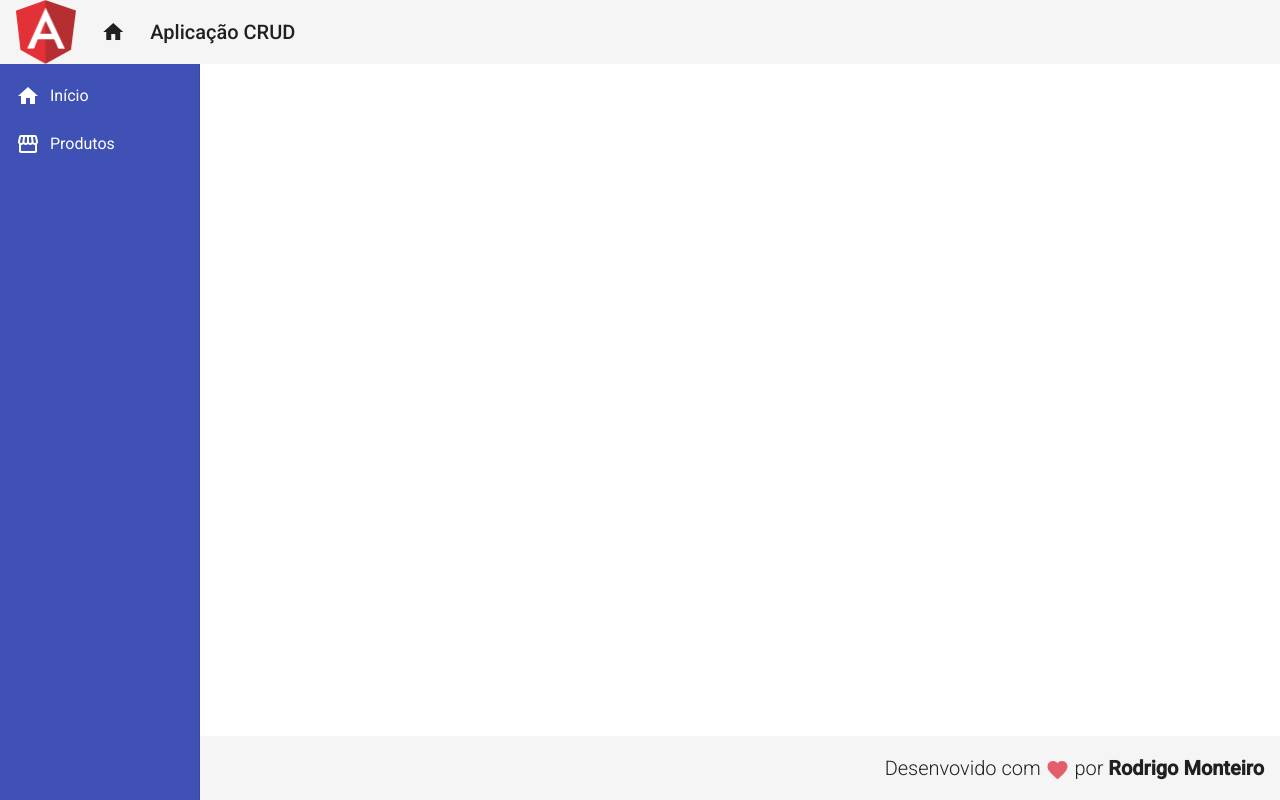
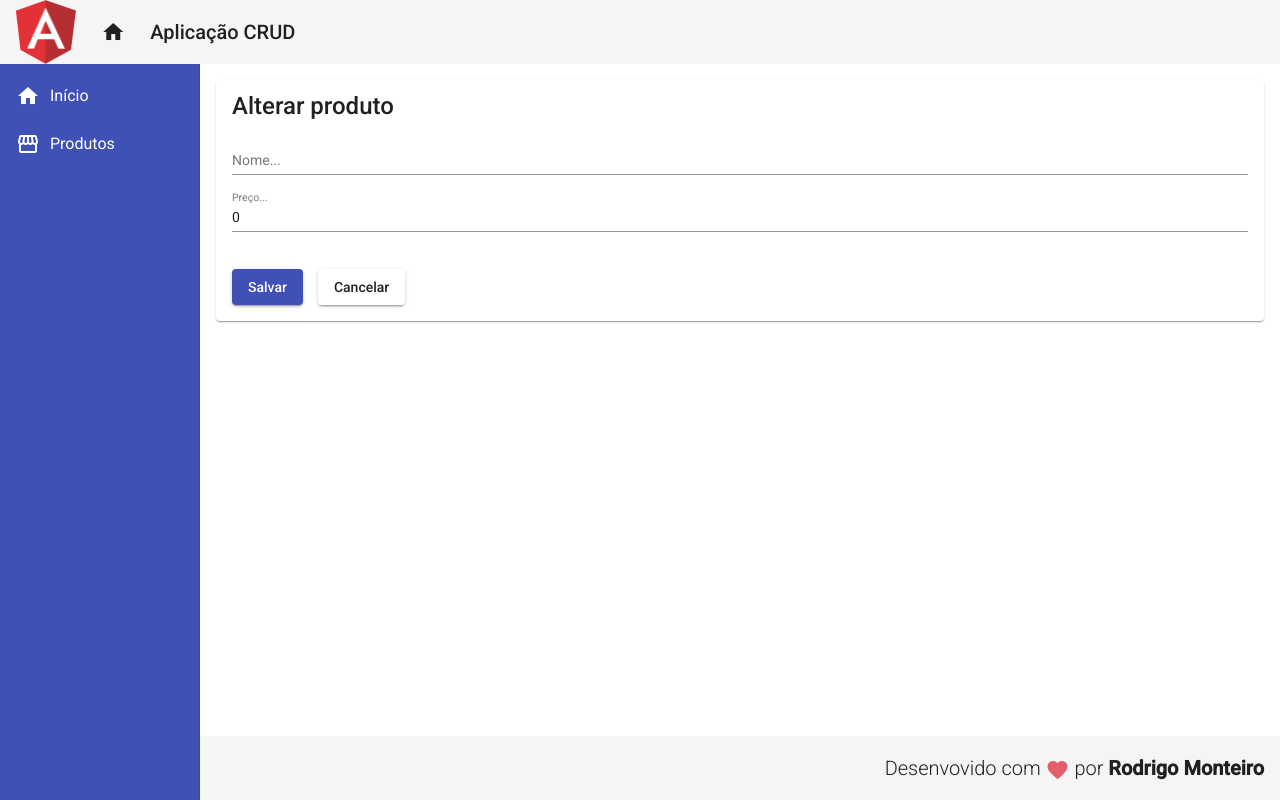
Before and after one commit to RodrigoMonteiro/crud-com-angular, an Angular app in the folder frontend/: page /products/update/1 in a window 1280 px wide. Before the commit this address led to /. Built offline with nearby package versions, Linux system fonts and the light colour scheme; no server answers.

Commit message:
Atualização e exclusão de produto

```diff
--- a/frontend/src/app/components/product/product-create/product-create.component.ts
+++ b/frontend/src/app/components/product/product-create/product-create.component.ts
@@ -1,3 +1,4 @@
+import { Observable } from 'rxjs';
 import { Product } from './../product.model';
 import { Component, OnInit } from '@angular/core';
 import { Router } from '@angular/router';
--- /dev/null
+++ b/frontend/src/app/components/product/product-delete/product-delete.component.css
@@ -0,0 +1,9 @@
+form {
+    display: flex;
+    flex-direction: column;
+    margin-top: 20px;
+}
+
+button{
+    margin: 20px 15px 0px 0px ;
+}
--- /dev/null
+++ b/frontend/src/app/components/product/product-delete/product-delete.component.html
@@ -0,0 +1,21 @@
+<mat-card>
+    <mat-card-title>
+        Confirmação de exclusão do produto
+    </mat-card-title>
+    <form>
+        <mat-form-field>
+            <input matInput placeholder="Nome..." [value]="product.name" name="name" disabled>
+        </mat-form-field>
+        <mat-form-field>
+
+            <input matInput placeholder="Preço..." [value]="product.price" name="price" disabled>
+        </mat-form-field>
+    </form>
+    <button mat-raised-button (click)="deleteProduct()" color="warn">
+        Excluir
+    </button>
+
+    <button mat-raised-button (click)="cancel()">
+        Cancelar
+    </button>
+</mat-card>
--- /dev/null
+++ b/frontend/src/app/components/product/product-delete/product-delete.component.ts
@@ -0,0 +1,31 @@
+import { ActivatedRoute } from '@angular/router';
+import { ProductService } from './../product.service';
+import { Product } from './../product.model';
+import { Router } from '@angular/router';
+import { Component, OnInit } from '@angular/core';
+
+@Component({
+  selector: 'app-product-delete',
+  templateUrl: './product-delete.component.html',
+  styleUrls: ['./product-delete.component.css']
+})
+export class ProductDeleteComponent implements OnInit {
+
+  product: Product = { id:0 ,name: "", price: 0 }
+  constructor(private productService: ProductService, private router: Router, private route: ActivatedRoute) { }
+  ngOnInit(): void {
+    const id = this.route.snapshot.paramMap.get('id')
+    this.productService.readById(id).subscribe(product => {
+    this.product = product
+    })
+  }
+  deleteProduct(): void {
+      this.productService.delete(`${this.product.id}`).subscribe(() => {
+      this.productService.showMessage('Produto excluido com sucesso!')
+      this.router.navigate(['/products'])
+    })
+  }
+  cancel() {
+    this.router.navigate(['/products'])
+  }
+}
--- a/frontend/src/app/components/product/product-read/product-read.component.html
+++ b/frontend/src/app/components/product/product-read/product-read.component.html
@@ -22,12 +22,12 @@
       <ng-container matColumnDef="action">
         <th mat-header-cell *matHeaderCellDef>Ações</th>
         <td mat-cell *matCellDef="let row">
-            <a routerLink="/products/update/{{ row.id }}" class="edit">
+            <a routerLink="/products/update/{{row.id}}" class="edit">
                 <i class="material-icons">
                     edit
                 </i>
             </a>
-            <a routerLink="/products/delete/{{ row.id }}" class="delete">
+            <a routerLink="/products/delete/{{row.id}}" class="delete">
                 <i class="material-icons">
                     delete
                 </i>
--- /dev/null
+++ b/frontend/src/app/components/product/product-update/product-update.component.css
@@ -0,0 +1,9 @@
+form {
+    display: flex;
+    flex-direction: column;
+    margin-top: 20px;
+}
+
+button{
+    margin: 20px 15px 0px 0px ;
+}
--- /dev/null
+++ b/frontend/src/app/components/product/product-update/product-update.component.html
@@ -0,0 +1,21 @@
+<mat-card>
+    <mat-card-title>
+        Alterar produto
+    </mat-card-title>
+    <form>
+        <mat-form-field>
+            <input matInput placeholder="Nome..." [(ngModel)]="product.name" name="name">
+        </mat-form-field>
+        <mat-form-field>
+
+            <input matInput placeholder="Preço..."  [(ngModel)]="product.price" name="price">
+        </mat-form-field>
+    </form>
+    <button mat-raised-button (click)="updateProduct()" color="primary">
+        Salvar
+    </button>
+
+    <button mat-raised-button (click)="cancel()">
+        Cancelar
+    </button>
+</mat-card>
--- /dev/null
+++ b/frontend/src/app/components/product/product-update/product-update.component.ts
@@ -0,0 +1,36 @@
+import { Product } from "./../product.model";
+import { Router, ActivatedRoute } from "@angular/router";
+import { ProductService } from "./../product.service";
+import { Component, OnInit } from "@angular/core";
+
+@Component({
+  selector: "app-product-update",
+  templateUrl: "./product-update.component.html",
+  styleUrls: ["./product-update.component.css"],
+})
+export class ProductUpdateComponent implements OnInit {
+  product: Product ={ id:0 , name:"",price:0 };
+  constructor(
+    private productService: ProductService,
+    private router: Router,
+    private route: ActivatedRoute
+  ) {}
+
+  ngOnInit(): void {
+    const id = this.route.snapshot.paramMap.get("id");
+    this.productService.readById(id).subscribe((product) => {
+      this.product = product;
+    });
+  }
+
+  updateProduct(): void {
+    this.productService.update(this.product).subscribe(() => {
+      this.productService.showMessage("Produto atualizado com sucesso!");
+      this.router.navigate(["/products"]);
+    });
+  }
+
+  cancel(): void {
+    this.router.navigate(["/products"]);
+  }
+}
--- a/frontend/src/app/components/product/product.model.ts
+++ b/frontend/src/app/components/product/product.model.ts
@@ -1,5 +1,5 @@
 export interface Product {
     id? : number,
-    name: String,
+    name: string,
     price:  number
 }
--- a/frontend/src/app/components/product/product.service.ts
+++ b/frontend/src/app/components/product/product.service.ts
@@ -7,7 +7,7 @@ import { Product } from './product.model'
   providedIn: 'root'
 })
 export class ProductService {
-  baseUrl = 'http://localhost:3001/products '
+  baseUrl = 'http://localhost:3001/products'
   constructor(private snackBar: MatSnackBar, private http: HttpClient) { }
 
   showMessage(msg: string): void {
@@ -22,8 +22,20 @@ export class ProductService {
     return this.http.post<Product>(this.baseUrl, product)
   }
 
-  read() :Observable<Product[]>{
+  read(): Observable<Product[]> {
     return this.http.get<Product[]>(this.baseUrl)
   }
+  readById(id: string | null): Observable<Product> {
+    const url = `${this.baseUrl}/${id}`
+    return this.http.get<Product>(url)
+}
+  update(product: Product): Observable<Product> {
+    const url = `${this.baseUrl}/${product.id}`
+    return this.http.put<Product>(url, product)
+  }
+  delete(id: string ): Observable<Product>{
+    const url = `${this.baseUrl}/${id}`
+    return this.http.delete<Product>(url)
+  }
 
-}
+  }
```
Also changed, not shown: frontend/src/app/app-routing.module.ts (+8 -0 lines), frontend/src/app/app.module.ts (+6 -2 lines), 1 other file (tests, documents, lock files or other folders).
